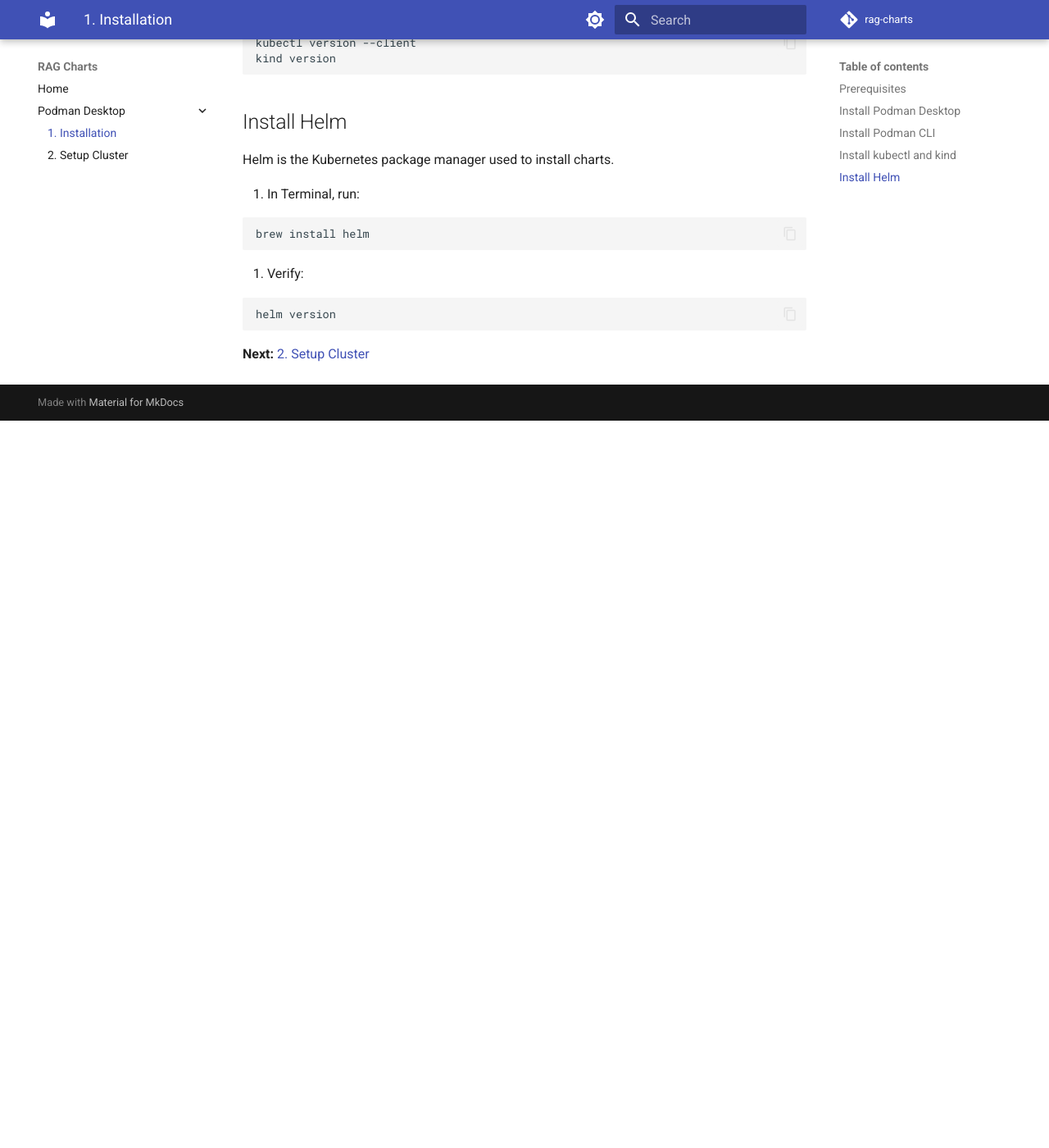
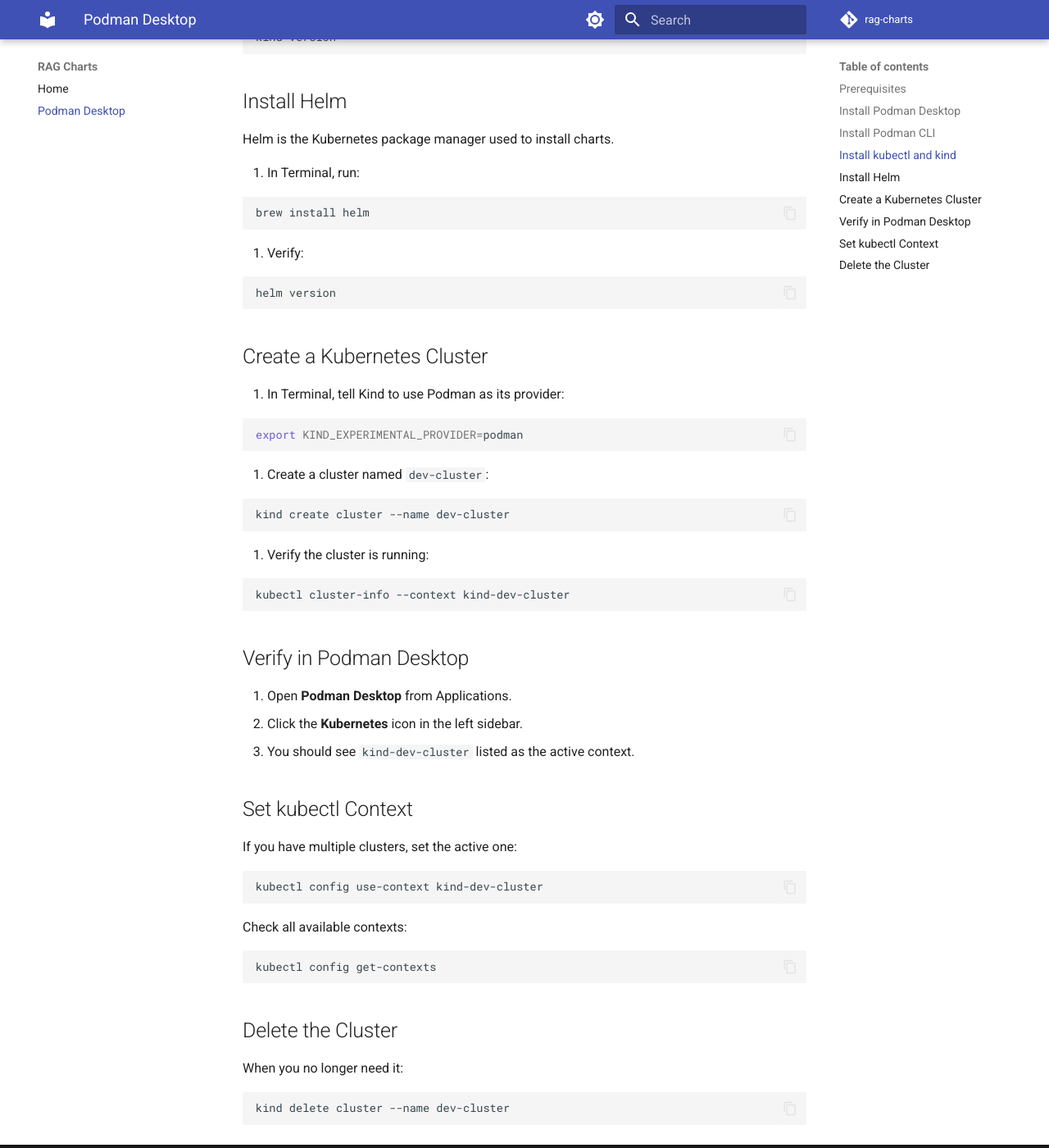
Before and after one commit to kbhatiya999/rag-charts, an MkDocs documentation site: the page built from docs/podman-desktop.md, in a window 1280 px wide and 1400 px high, scrolled down 1345 px. Shown: the whole window at 82% size. Built offline with MkDocs 1.6.1 and Material for MkDocs 9.7.7, drawn with Linux system fonts in a browser that asks for light colours; comment, search, counter and statistics services are not loaded; before the commit the page ends 1858 px from its top, so only the background shows below that; some of the changed text lies outside the part shown.

Commit message:
Flatten Podman Desktop guide into single file

````diff
--- a/docs/podman-desktop/1-installation.md
+++ b/docs/podman-desktop.md
@@ -1,4 +1,4 @@
-# 1. Installation
+# Podman Desktop
 
 Podman Desktop is a free, open-source GUI for managing containers and local Kubernetes clusters on macOS — a Docker Desktop alternative.
 
@@ -76,4 +76,50 @@
    helm version
    ```
 
-**Next:** [2. Setup Cluster](2-setup-cluster.md)
+## Create a Kubernetes Cluster
+
+1. In Terminal, tell Kind to use Podman as its provider:
+
+   ```bash
+   export KIND_EXPERIMENTAL_PROVIDER=podman
+   ```
+
+2. Create a cluster named `dev-cluster`:
+
+   ```bash
+   kind create cluster --name dev-cluster
+   ```
+
+3. Verify the cluster is running:
+
+   ```bash
+   kubectl cluster-info --context kind-dev-cluster
+   ```
+
+## Verify in Podman Desktop
+
+1. Open **Podman Desktop** from Applications.
+2. Click the **Kubernetes** icon in the left sidebar.
+3. You should see `kind-dev-cluster` listed as the active context.
+
+## Set kubectl Context
+
+If you have multiple clusters, set the active one:
+
+```bash
+kubectl config use-context kind-dev-cluster
+```
+
+Check all available contexts:
+
+```bash
+kubectl config get-contexts
+```
+
+## Delete the Cluster
+
+When you no longer need it:
+
+```bash
+kind delete cluster --name dev-cluster
+```
--- a/mkdocs.yml
+++ b/mkdocs.yml
@@ -27,6 +27,4 @@
 
 nav:
   - Home: index.md
-  - Podman Desktop:
-    - "1. Installation": podman-desktop/1-installation.md
-    - "2. Setup Cluster": podman-desktop/2-setup-cluster.md
+  - Podman Desktop: podman-desktop.md
````
Also changed, not shown: other parts of docs/podman-desktop.md (+1 -1 lines), docs/podman-desktop/2-setup-cluster.md (deleted, +0 -49 lines).
